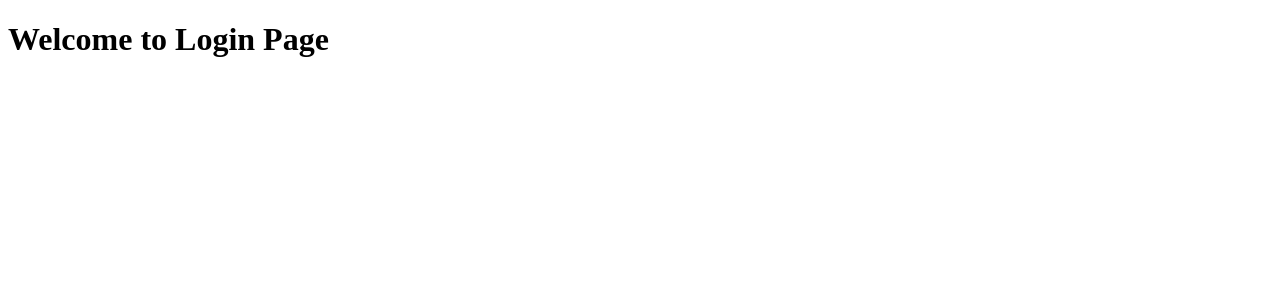
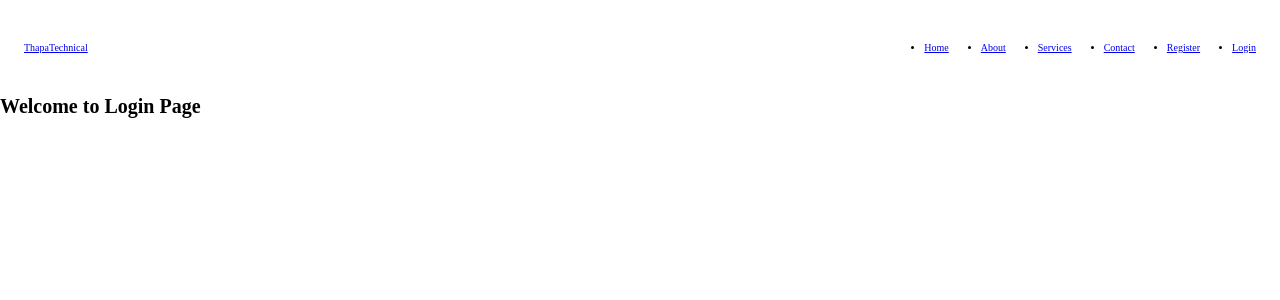
Before and after one commit to aryadishant414/MERN_BASE_2024, a React (Vite) app in the folder client/: page /login in a window 1280 px wide. Shown: the top 300 px of the page. Built offline with nearby package versions, Linux system fonts and the light colour scheme.

Commit message:
Navbar without reloading page created

```diff
--- a/client/src/App.jsx
+++ b/client/src/App.jsx
@@ -5,11 +5,13 @@
 import {ServicePage} from "./pages/ServicePage.jsx"
 import {RegisterPage} from "./pages/RegisterPage.jsx"
 import {LoginPage} from "./pages/LoginPage.jsx"
+import { Navbar } from "./components/Navbar.jsx";
 
 const App = () => {
   return (
     <>
       <BrowserRouter>
+        <Navbar />
         <Routes>
           <Route path="/" element={<HomePage />} />
           <Route path="/about" element={<AboutPage />} />
--- /dev/null
+++ b/client/src/components/Navbar.css
@@ -0,0 +1,11 @@
+.container {
+    max-width: 140rem;
+    padding: 4.2rem 2.4rem;
+    display: flex;
+    justify-content: space-between;
+}
+
+ul {
+    display: flex;
+    gap: 3.2rem;
+}
--- /dev/null
+++ b/client/src/components/Navbar.jsx
@@ -0,0 +1,39 @@
+import {NavLink} from "react-router-dom";
+import "./Navbar.css";
+
+export const Navbar = () => {
+    return (
+        <>
+            <header>
+                <div className="container">
+                    <div className="logo-brand">
+                        <NavLink to="/">ThapaTechnical</NavLink>
+                    </div>
+
+                    <nav>
+                        <ul>
+                            <li>
+                                <NavLink to="/"> Home </NavLink>
+                            </li>
+                            <li>
+                                <NavLink to="/about"> About </NavLink>
+                            </li>
+                            <li>
+                                <NavLink to="/service"> Services </NavLink>
+                            </li>
+                            <li>
+                                <NavLink to="/contact"> Contact </NavLink>
+                            </li>
+                            <li>
+                                <NavLink to="/register"> Register </NavLink>
+                            </li>
+                            <li>
+                                <NavLink to="/login"> Login </NavLink>
+                            </li>
+                        </ul>
+                    </nav>
+                </div>
+            </header>
+        </>
+    );
+};
--- a/client/src/index.css
+++ b/client/src/index.css
@@ -0,0 +1,9 @@
+*{
+    padding: 0;
+    margin: 0;
+    box-sizing: border-box;
+}
+
+html {
+    font-size: 62.5%;
+}
```
